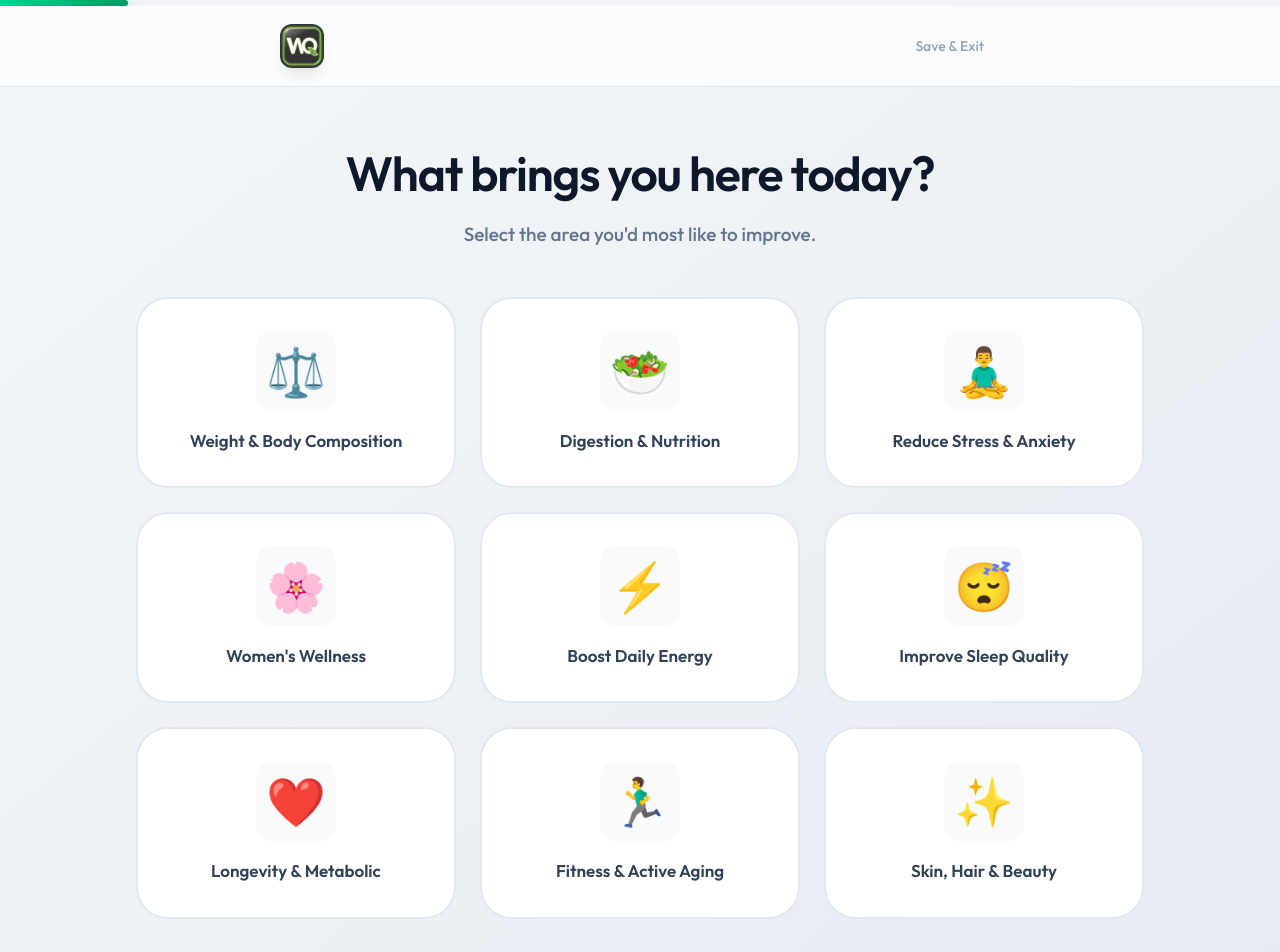
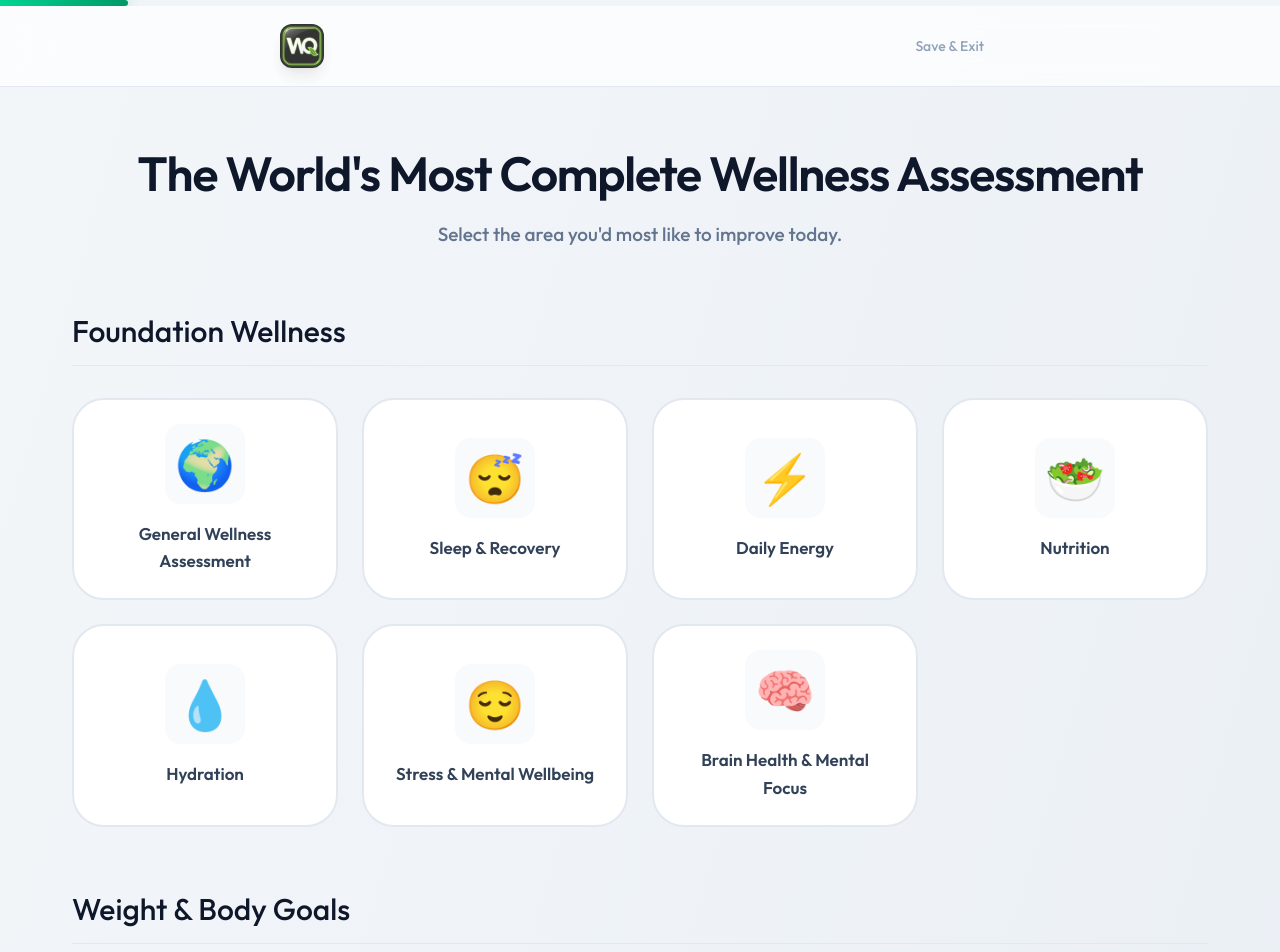
Before and after one commit to veeiq/WelliQo, a Next.js app in the folder apps/web/: page /assessment in a window 1280 px wide. Shown: the top 952 px of the page. Built offline with nearby package versions, Linux system fonts and the light colour scheme.

Commit message:
feat: implement flat UI with 40 assessment categories organized by sections

```diff
--- a/apps/web/src/app/(assessment)/assessment/components/GoalSelection.tsx
+++ b/apps/web/src/app/(assessment)/assessment/components/GoalSelection.tsx
@@ -1,192 +1,185 @@
-import React, { useState } from 'react';
+import React from 'react';
 import { useAssessmentStore } from '@/store/assessment-store';
-import { ArrowLeft } from 'lucide-react';
 
-const PILLARS = [
+type SectionItem = {
+  id: string;
+  label: string;
+  icon: string;
+  disabled?: boolean;
+};
+
+type Section = {
+  title: string;
+  theme: {
+    color: string;
+    shadow: string;
+  };
+  items: SectionItem[];
+};
+
+const SECTIONS: Section[] = [
   {
-    id: 'weight_group',
-    label: 'Weight & Body Composition',
-    icon: '⚖️',
-    color: 'from-blue-400 to-indigo-500',
-    shadow: 'shadow-blue-500/20',
-    type: 'group',
+    title: 'Foundation Wellness',
+    theme: { color: 'from-blue-400 to-indigo-500', shadow: 'shadow-blue-500/20' },
     items: [
-      { id: 'weight', label: 'Lose Weight & Burn Fat', icon: '📉' },
-      { id: 'gain', label: 'Healthy Weight Gain', icon: '📈' },
-      { id: 'muscle', label: 'Build Muscle & Tone Up', icon: '💪' },
+      { id: 'general_wellness', label: 'General Wellness Assessment', icon: '🌍' },
+      { id: 'sleep', label: 'Sleep & Recovery', icon: '😴' },
+      { id: 'energy', label: 'Daily Energy', icon: '⚡' },
+      { id: 'nutrition', label: 'Nutrition', icon: '🥗' },
+      { id: 'hydration', label: 'Hydration', icon: '💧' },
+      { id: 'stress', label: 'Stress & Mental Wellbeing', icon: '😌' },
+      { id: 'brain_health', label: 'Brain Health & Mental Focus', icon: '🧠' },
     ]
   },
   {
-    id: 'digestion_group',
-    label: 'Digestion & Nutrition',
-    icon: '🥗',
-    color: 'from-emerald-400 to-green-500',
-    shadow: 'shadow-emerald-500/20',
-    type: 'group',
+    title: 'Weight & Body Goals',
+    theme: { color: 'from-amber-400 to-orange-500', shadow: 'shadow-orange-500/20' },
     items: [
-      { id: 'nutrition', label: 'Better Eating Habits', icon: '🥗' },
-      { id: 'gut', label: 'Improve Gut Health', icon: '🦠' },
-      { id: 'hydration', label: 'Optimize Hydration', icon: '💧' },
+      { id: 'weight', label: 'Weight Management', icon: '⚖️' },
+      { id: 'lose_weight', label: 'Lose Weight & Burn Fat', icon: '🔥' },
+      { id: 'healthy_weight_gain', label: 'Healthy Weight Gain', icon: '🍽️' },
+      { id: 'muscle', label: 'Build Muscle & Tone', icon: '💪' },
+      { id: 'fitness', label: 'Fitness & Active Lifestyle', icon: '🏃' },
     ]
   },
   {
-    id: 'stress',
-    label: 'Reduce Stress & Anxiety',
-    icon: '🧘‍♂️',
-    color: 'from-purple-400 to-fuchsia-500',
-    shadow: 'shadow-purple-500/20',
-    type: 'direct'
-  },
-  {
-    id: 'womens_group',
-    label: "Women's Wellness",
-    icon: '🌸',
-    color: 'from-pink-400 to-rose-500',
-    shadow: 'shadow-pink-500/20',
-    type: 'group',
-    items: [
-      { id: 'womens', label: "Women's Hormone Health", icon: '🌸' },
-    ]
-  },
-  {
-    id: 'energy',
-    label: 'Boost Daily Energy',
-    icon: '⚡',
-    color: 'from-amber-400 to-orange-500',
-    shadow: 'shadow-orange-500/20',
-    type: 'direct'
-  },
-  {
-    id: 'sleep',
-    label: 'Improve Sleep Quality',
-    icon: '😴',
-    color: 'from-violet-400 to-purple-500',
-    shadow: 'shadow-violet-500/20',
-    type: 'direct'
-  },
-  {
-    id: 'metabolic_group',
-    label: 'Longevity & Metabolic',
-    icon: '❤️',
-    color: 'from-red-400 to-rose-500',
-    shadow: 'shadow-red-500/20',
-    type: 'group',
+    title: 'Metabolic Health',
+    theme: { color: 'from-emerald-400 to-teal-500', shadow: 'shadow-emerald-500/20' },
     items: [
       { id: 'heart', label: 'Heart & Metabolic Health', icon: '❤️' },
       { id: 'sugar', label: 'Blood Sugar Balance', icon: '🩸' },
+      { id: 'gut', label: 'Gut Health', icon: '🦠' },
+      { id: 'digestive', label: 'Digestive Wellness', icon: '🍃' },
       { id: 'immunity', label: 'Stronger Immunity', icon: '🛡️' },
     ]
   },
   {
-    id: 'fitness_group',
-    label: 'Fitness & Active Aging',
-    icon: '🏃‍♂️',
-    color: 'from-orange-400 to-amber-500',
-    shadow: 'shadow-orange-500/20',
-    type: 'group',
+    title: 'Lifestyle Health',
+    theme: { color: 'from-sky-400 to-blue-500', shadow: 'shadow-sky-500/20' },
     items: [
-      { id: 'fitness', label: 'Active & Fit Lifestyle', icon: '🏃‍♂️' },
-      { id: 'aging', label: 'Healthy Aging & Joints', icon: '🦴' },
+      { id: 'digital_wellness', label: 'Digital Wellness', icon: '📱' },
+      { id: 'office_worker', label: 'Office Worker Wellness', icon: '💻' },
+      { id: 'eye_wellness', label: 'Eye Wellness', icon: '👁️' },
+      { id: 'posture', label: 'Posture & Spine Health', icon: '🦴' },
+      { id: 'respiratory', label: 'Respiratory Wellness', icon: '🫁' },
+      { id: 'preventive', label: 'Preventive Health & Risk', icon: '🧬' },
+      { id: 'seasonal', label: 'Seasonal Wellness', icon: '🌞' },
     ]
   },
   {
-    id: 'skin_group',
-    label: 'Skin, Hair & Beauty',
-    icon: '✨',
-    color: 'from-fuchsia-400 to-pink-500',
-    shadow: 'shadow-fuchsia-500/20',
-    type: 'group',
+    title: 'Mental & Emotional',
+    theme: { color: 'from-violet-400 to-purple-500', shadow: 'shadow-violet-500/20' },
     items: [
+      { id: 'anxiety', label: 'Anxiety & Emotional Wellness', icon: '😌' },
+      { id: 'cognitive', label: 'Memory & Cognitive Health', icon: '🧠' },
+    ]
+  },
+  {
+    title: 'Beauty & Healthy Aging',
+    theme: { color: 'from-rose-400 to-pink-500', shadow: 'shadow-rose-500/20' },
+    items: [
+      { id: 'aging', label: 'Healthy Aging & Joint Health', icon: '❤️' },
       { id: 'skin', label: 'Glowing Skin & Anti-Aging', icon: '✨' },
-      { id: 'hair', label: 'Strong Hair & Nails', icon: '💅' },
+      { id: 'hair', label: 'Strong Hair & Nails', icon: '💇' },
+      { id: 'hormonal', label: 'Hormonal Wellness', icon: '🌸' },
+    ]
+  },
+  {
+    title: 'Men & Women',
+    theme: { color: 'from-fuchsia-400 to-purple-500', shadow: 'shadow-fuchsia-500/20' },
+    items: [
+      { id: 'womens', label: "Women's Wellness", icon: '🌿' },
+      { id: 'mens', label: "Men's Wellness", icon: '👨' },
+      { id: 'pregnancy', label: 'Pregnancy & Postpartum', icon: '👶' },
+    ]
+  },
+  {
+    title: 'Food & Eating',
+    theme: { color: 'from-green-400 to-emerald-500', shadow: 'shadow-green-500/20' },
+    items: [
+      { id: 'plant_based', label: 'Smart Plant-Based Nutrition', icon: '🌱' },
+      { id: 'grocery', label: 'Smart Grocery Shopping', icon: '🛒' },
+      { id: 'family_nutrition', label: 'Healthy Family Nutrition', icon: '👨‍👩‍👧‍👦' },
+    ]
+  },
+  {
+    title: 'Special Lifestyle',
+    theme: { color: 'from-indigo-400 to-violet-500', shadow: 'shadow-indigo-500/20' },
+    items: [
+      { id: 'student', label: 'Student Wellness', icon: '🎓' },
+      { id: 'travel', label: 'Travel Wellness', icon: '🌍' },
+      { id: 'healthy_habits', label: 'Lifestyle Transformation', icon: '🎯' },
+    ]
+  },
+  {
+    title: 'AI Master',
+    theme: { color: 'from-slate-400 to-slate-600', shadow: 'shadow-slate-500/20' },
+    items: [
+      { id: 'ai_master', label: 'WelliQo Wellness 360°', icon: '🤖', disabled: true },
     ]
   }
 ];
 
 export function GoalSelection() {
   const setGoal = useAssessmentStore((state) => state.setGoal);
-  const [activeGroupId, setActiveGroupId] = useState<string | null>(null);
-
-  const activeGroup = PILLARS.find(p => p.id === activeGroupId);
 
   return (
     <div className="flex-1 flex flex-col pt-8 md:pt-16 px-4 pb-24 animate-in fade-in slide-in-from-bottom-8 duration-700">
-      <div className="max-w-5xl mx-auto w-full flex flex-col items-center">
+      <div className="max-w-6xl mx-auto w-full flex flex-col items-center">
 
         {/* Header Section */}
-        <div className="mb-12 text-center animate-in fade-in zoom-in-95 duration-1000 delay-150 fill-mode-both">
+        <div className="mb-16 text-center animate-in fade-in zoom-in-95 duration-1000 delay-150 fill-mode-both">
           <h2 className="text-4xl md:text-5xl font-semibold tracking-tight text-slate-900 dark:text-slate-50 leading-[1.2] text-balance">
-            {activeGroup ? activeGroup.label : 'What brings you here today?'}
+            The World's Most Complete Wellness Assessment
           </h2>
           <p className="mt-4 text-[19px] text-slate-500 dark:text-slate-400 font-medium">
-            {activeGroup ? 'Select your specific focus area.' : "Select the area you'd most like to improve."}
+            Select the area you'd most like to improve today.
           </p>
         </div>
 
-        {/* Content Area */}
-        <div className="w-full relative px-2">
-          {!activeGroup ? (
-            // Pillar Grid
-            <div className="grid grid-cols-2 md:grid-cols-3 gap-4 md:gap-6 animate-in fade-in slide-in-from-bottom-4 duration-1000 delay-300 fill-mode-both">
-              {PILLARS.map((pillar) => (
-                <button
-                  key={pillar.id}
-                  onClick={() => {
-                    if (pillar.type === 'direct') {
-                      setGoal(pillar.id);
-                    } else {
-                      setActiveGroupId(pillar.id);
-                    }
-                  }}
-                  className={`group relative flex flex-col items-center justify-center gap-4 p-6 md:p-8 rounded-[2rem] bg-white dark:bg-slate-900 border-2 border-slate-100 dark:border-slate-800 transition-all duration-300 hover:border-transparent hover:shadow-2xl hover:-translate-y-2 overflow-hidden text-center hover:${pillar.shadow}`}
-                >
-                  <div className={`absolute inset-0 bg-gradient-to-br ${pillar.color} opacity-0 group-hover:opacity-10 transition-opacity duration-300`} />
+        {/* Sections */}
+        <div className="w-full flex flex-col gap-16 px-2">
+          {SECTIONS.map((section, sectionIdx) => (
+            <div key={section.title} className="animate-in fade-in slide-in-from-bottom-4 duration-1000 fill-mode-both" style={{ animationDelay: `${(sectionIdx + 2) * 150}ms` }}>
+              <div className="mb-8 border-b border-slate-200 dark:border-slate-800 pb-4">
+                <h3 className="text-2xl md:text-3xl font-medium text-slate-900 dark:text-white">
+                  {section.title}
+                </h3>
+              </div>
 
-                  <div className="relative z-10 w-20 h-20 flex items-center justify-center rounded-2xl bg-slate-50 dark:bg-slate-800 group-hover:bg-transparent transition-colors duration-300">
-                    <span className="text-5xl group-hover:scale-125 transition-transform duration-500 ease-out animate-bounce-in">{pillar.icon}</span>
-                  </div>
-
-                  <span className="text-[17px] font-semibold text-slate-700 dark:text-slate-200 relative z-10 group-hover:text-slate-900 dark:group-hover:text-white transition-colors">
-                    {pillar.label}
-                  </span>
-                </button>
-              ))}
-            </div>
-          ) : (
-            // Sub-items List
-            <div className="max-w-2xl mx-auto w-full flex flex-col gap-4 animate-in slide-in-from-right-8 duration-500">
-              <button
-                onClick={() => setActiveGroupId(null)}
-                className="self-start flex items-center gap-2 px-4 py-2 mb-4 text-sm font-medium text-slate-500 hover:text-slate-800 dark:hover:text-slate-200 bg-slate-100 hover:bg-slate-200 dark:bg-slate-800 dark:hover:bg-slate-700 rounded-full transition-colors"
-              >
-                <ArrowLeft className="w-4 h-4" />
-                Back to Categories
-              </button>
-
-              <div className="grid gap-4">
-                {activeGroup.items?.map((item) => (
+              <div className="grid grid-cols-2 md:grid-cols-3 lg:grid-cols-4 gap-4 md:gap-6">
+                {section.items.map((item) => (
                   <button
                     key={item.id}
+                    disabled={item.disabled}
                     onClick={() => setGoal(item.id)}
-                    className="flex items-center gap-6 p-6 w-full rounded-[1.5rem] bg-white dark:bg-slate-900 border-2 border-slate-100 dark:border-slate-800 transition-all duration-300 hover:border-emerald-500 hover:shadow-lg hover:shadow-emerald-500/10 text-left group"
+                    className={`group relative flex flex-col items-center justify-center gap-4 p-6 rounded-[2rem] bg-white dark:bg-slate-900 border-2 border-slate-100 dark:border-slate-800 transition-all duration-300 text-center ${item.disabled ? 'opacity-60 cursor-not-allowed grayscale' : `hover:border-transparent hover:shadow-2xl hover:-translate-y-2 hover:${section.theme.shadow}`}`}
                   >
-                    <div className="w-16 h-16 shrink-0 flex items-center justify-center rounded-2xl bg-slate-50 dark:bg-slate-800 group-hover:bg-emerald-50 dark:group-hover:bg-emerald-900/30 transition-colors">
-                      <span className="text-4xl group-hover:scale-110 transition-transform duration-300">{item.icon}</span>
+                    {!item.disabled && (
+                      <div className={`absolute inset-0 bg-gradient-to-br ${section.theme.color} opacity-0 group-hover:opacity-10 transition-opacity duration-300 rounded-[2rem]`} />
+                    )}
+
+                    <div className={`relative z-10 w-16 h-16 md:w-20 md:h-20 flex items-center justify-center rounded-2xl bg-slate-50 dark:bg-slate-800 transition-colors duration-300 ${!item.disabled && 'group-hover:bg-transparent'}`}>
+                      <span className={`text-4xl md:text-5xl transition-transform duration-500 ease-out ${!item.disabled && 'group-hover:scale-125 animate-bounce-in'}`}>
+                        {item.icon}
+                      </span>
                     </div>
-                    <div>
-                      <h3 className="text-xl font-semibold text-slate-800 dark:text-slate-100 group-hover:text-emerald-600 dark:group-hover:text-emerald-400 transition-colors">
+
+                    <div className="flex flex-col gap-1 relative z-10">
+                      <span className={`text-[15px] md:text-[17px] font-semibold text-slate-700 dark:text-slate-200 transition-colors ${!item.disabled && 'group-hover:text-slate-900 dark:group-hover:text-white'}`}>
                         {item.label}
-                      </h3>
-                      <p className="text-slate-500 dark:text-slate-400 mt-1">
-                        Tap to start assessment
-                      </p>
+                      </span>
+                      {item.disabled && (
+                        <span className="text-xs font-bold text-amber-500 tracking-wider uppercase">Coming Soon</span>
+                      )}
                     </div>
                   </button>
                 ))}
               </div>
             </div>
-          )}
+          ))}
         </div>
+
       </div>
     </div>
   );
```
